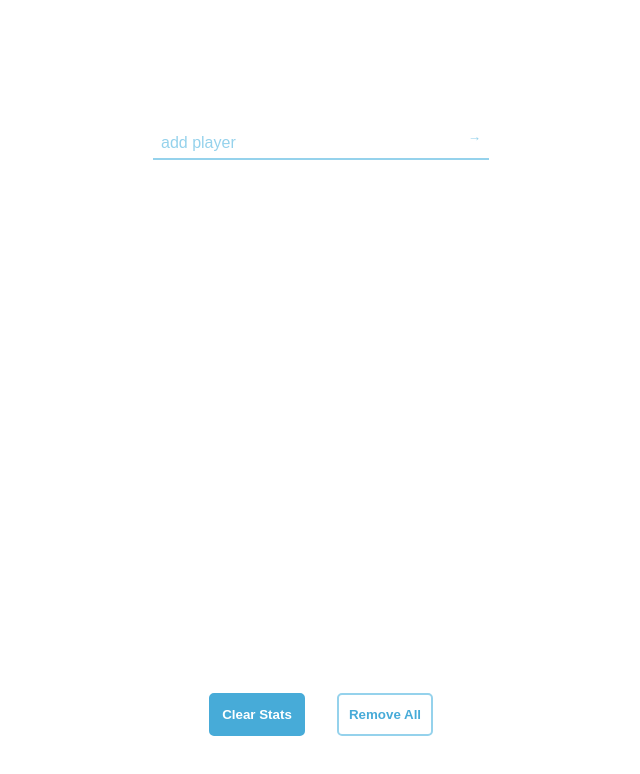
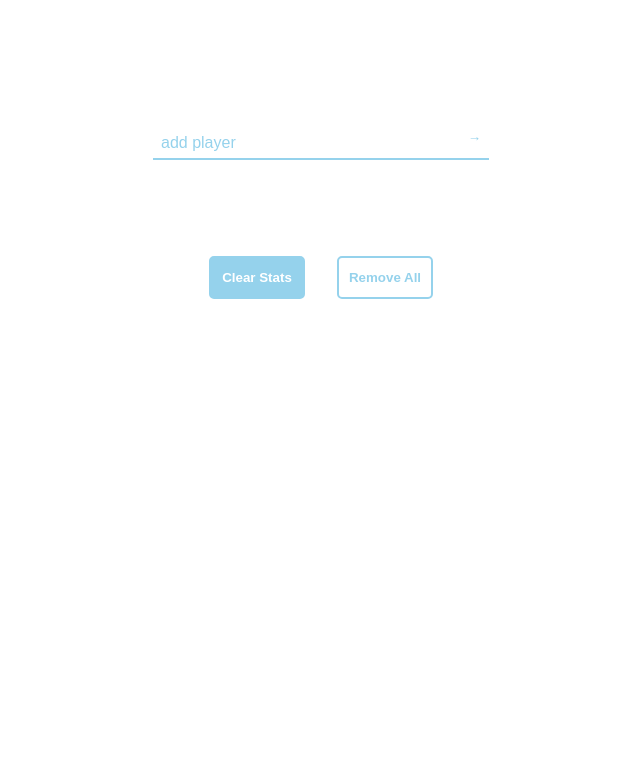
Before and after one commit to OssianN/KillerDart, a Next.js app: page / in a window 1280 px wide. Shown: the top 774 px of the page, without its empty margins (319-959 px from the left). Built offline with nearby package versions, Linux system fonts and the light colour scheme.

Commit message:
minor improvements

```diff
--- a/components/GameSettings/gameSettings.module.css
+++ b/components/GameSettings/gameSettings.module.css
@@ -1,14 +1,12 @@
 .container {
-  position: absolute;
   display: flex;
   gap: 2rem;
   padding: 2rem;
-  bottom: 2rem;
 }
 
 .settingsButton {
   border: 2px solid #95d2ec;
-  color: #47abd8;
+  color: #95d2ec;
   background: none;
   padding: 0.75rem 0;
   width: 6rem;
@@ -18,9 +16,9 @@
 }
 
 .clearButton {
-  background: #47abd8;
+  background: #95d2ec;
   color: white;
-  border-color: #47abd8;
+  border-color: #95d2ec;
 }
 
 /* .removeAllButton {
```
